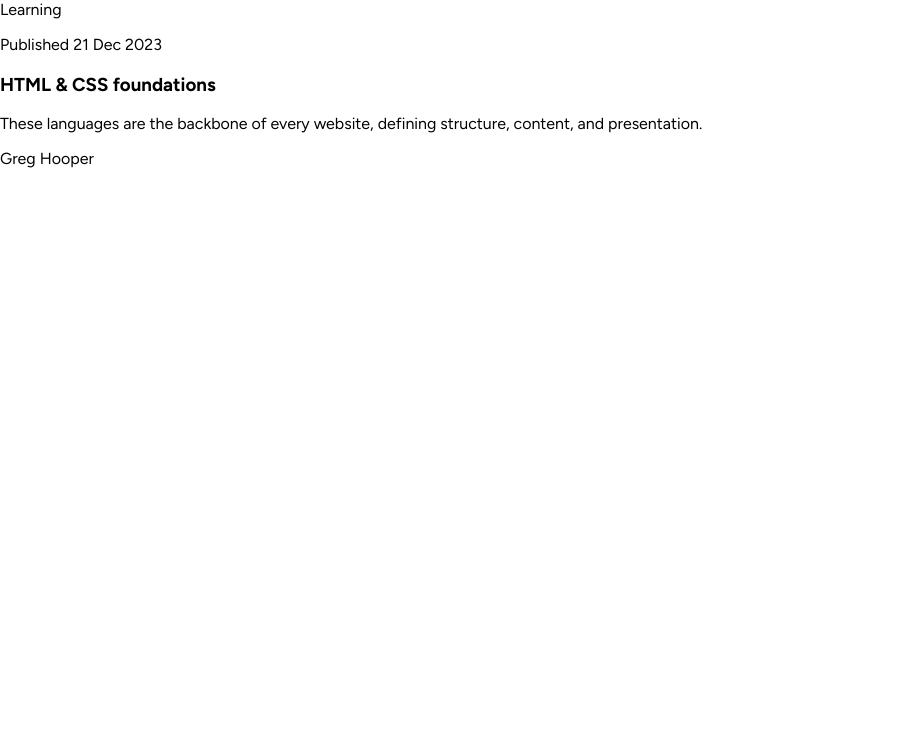
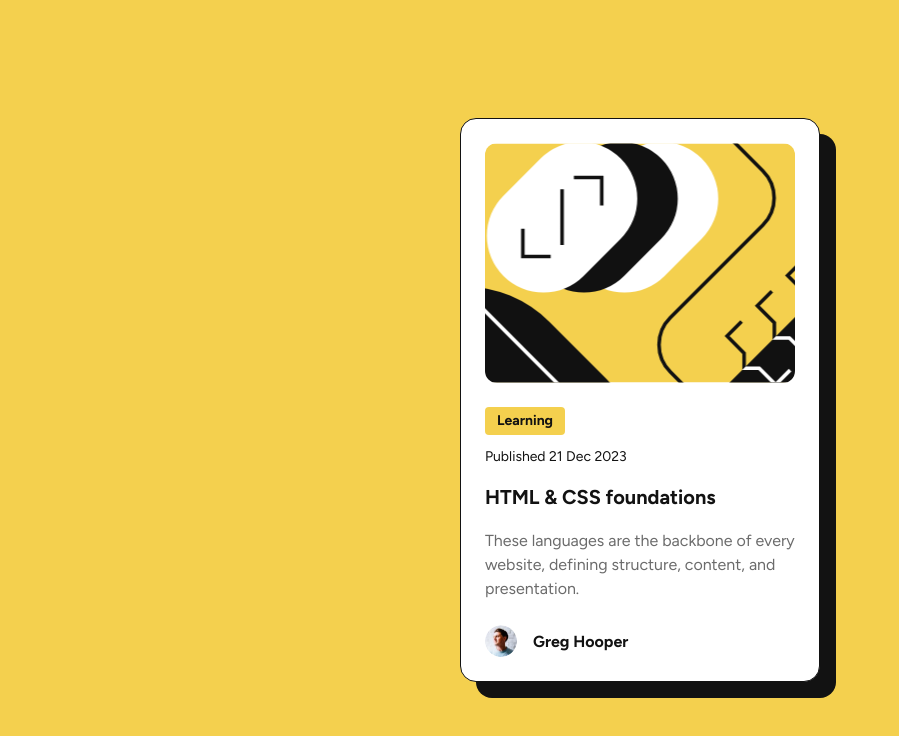
Before and after one commit to stezor/blog-preview-card, a plain HTML site: page index.html in a window 1280 px wide. Shown: the whole page, without its empty margins (0-899 px from the left). Drawn offline with Linux system fonts and the light colour scheme.

Commit message:
Initial solution

```diff
--- a/style.css
+++ b/style.css
@@ -12,6 +12,81 @@
 }
 
 body {
+  height: 100vh;
+  height: 100dvh;
+  width: 100vw;
+  display: flex;
+  justify-content: center;
+  align-items: center;
   margin: 0;
+  background-color: var(--yellow);
   font-family: "Figtree", sans-serif;
+  font-size: 16px;
+  color: var(--gray-950);
 }
+
+.blog-preview-card {
+  max-width: 360px;
+  border: 1px solid var(--gray-950);
+  border-radius: 16px;
+  padding: 24px;
+  background-color: var(--white);
+  box-shadow: 16px 16px var(--gray-950);
+  overflow: hidden;
+}
+
+.blog-preview-card__image {
+  height: 240px;
+  border-radius: 12px;
+  background-image: url("./assets/images/illustration-article.svg");
+  background-repeat: no-repeat;
+  background-position: center;
+  background-size: cover;
+}
+
+.blog-preview-card__tag {
+  display: inline-block;
+  margin-top: 24px;
+  border-radius: 4px;
+  padding: 6px 12px;
+  background-color: var(--yellow);
+  font-size: 14px;
+  line-height: 16px;
+  font-weight: 700;
+}
+
+.blog-preview-card__timestamp {
+  font-size: 14px;
+  line-height: 16px;
+}
+
+.blog-preview-card__title {
+  font-size: 20px;
+  line-height: 24px;
+}
+
+.blog-preview-card__description {
+  margin-bottom: 24px;
+  color: var(--gray-500);
+  line-height: 24px;
+}
+
+.blog-preview-card__author {
+  display: flex;
+  align-items: center;
+}
+
+.blog-preview-card__author__image {
+  height: 32px;
+  width: 32px;
+  border-radius: 50%;
+  background-image: url("./assets/images/image-avatar.webp");
+  background-repeat: no-repeat;
+  background-position: center;
+  background-size: contain;
+}
+
+.blog-preview-card__author__name {
+  margin-left: 16px;
+  font-weight: 700;
+}
```
